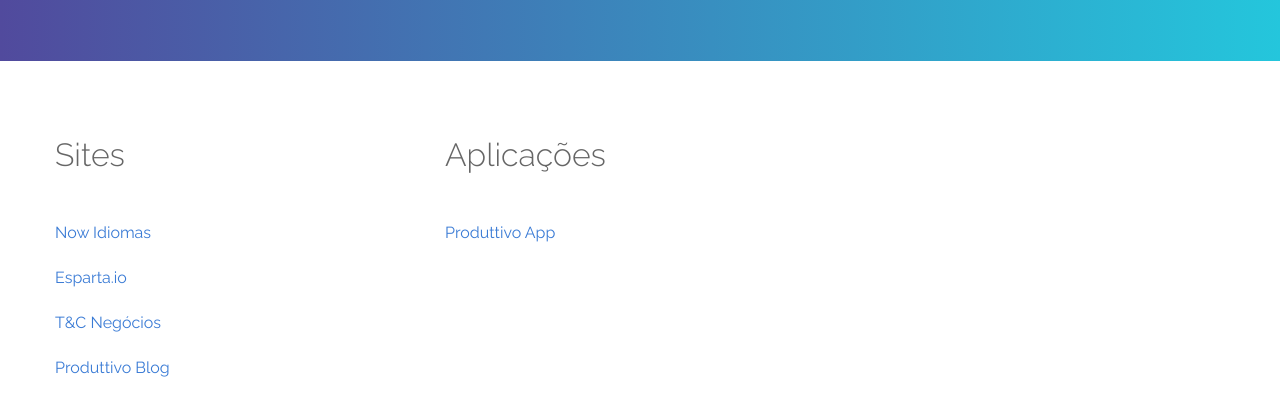
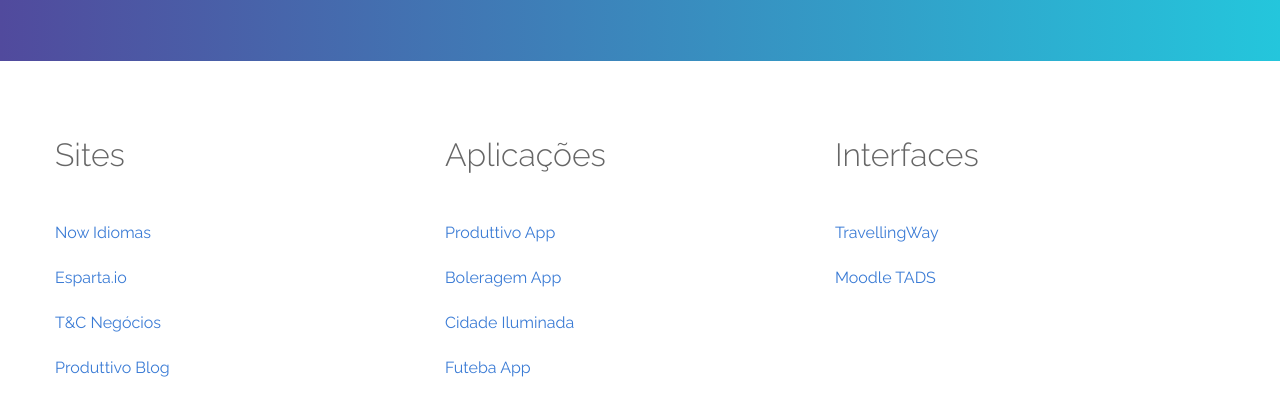
Before and after one commit to laylacodogno/laylacodogno, a plain HTML site: page index.html in a window 1280 px wide. Shown: the part 232-648 px from the top of the page. Drawn offline with Linux system fonts and the light colour scheme; some icons are missing; files whose address does not match are found by name.

Commit message:
add links

```diff
--- a/index.html
+++ b/index.html
@@ -46,6 +46,17 @@
                     <h3>Aplicações</h3>
                     <ul>
                         <li><a href="https://app.produttivo.com.br/" target="_blank">Produttivo App</a></li>
+                        <li><a href="https://www.behance.net/gallery/52602061/Desenvolvimento-Frontend-da-Aplicacao-Boleragem" target="_blank">Boleragem App</a></li>
+                        <li><a href="https://www.behance.net/gallery/52602857/Desenvolvimento-Frontend-aplicacao-Cidade-Iluminada?" target="_blank">Cidade Iluminada</a></li>
+                        <li><a href="https://www.behance.net/gallery/52575967/MVP-Futeba-Apresentacao-Interfaces" target="_blank">Futeba App</a></li>
+
+                    </ul>
+                </div>
+                <div class="col3">
+                    <h3>Interfaces</h3>
+                    <ul>
+                        <li><a href="https://www.behance.net/gallery/52577711/TravellingWay-Estudo-de-Interface" target="_blank">TravellingWay</a></li>
+                        <li><a href="https://www.behance.net/gallery/52577841/Moodle-TADS-UFPR-Estudo-de-Interface" target="_blank">Moodle TADS</a></li>
                     </ul>
                 </div>
             </div>
```
